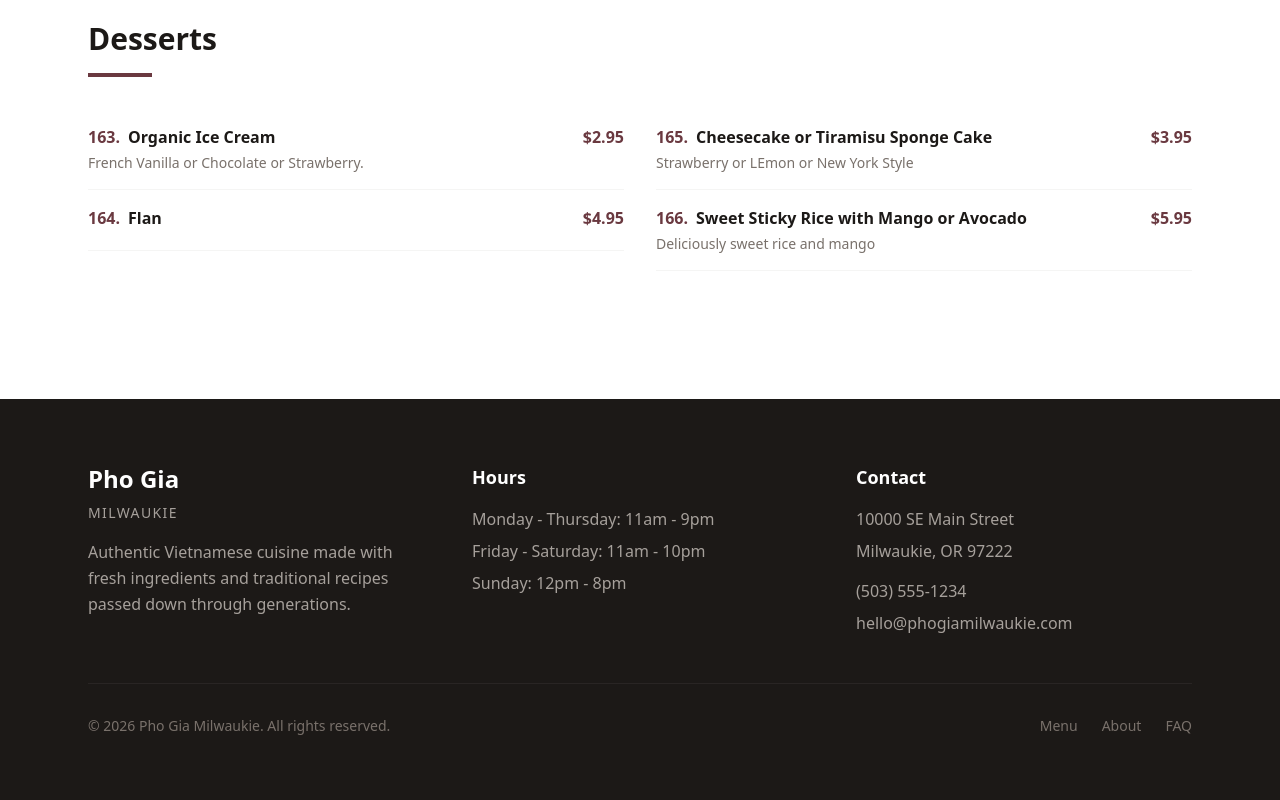
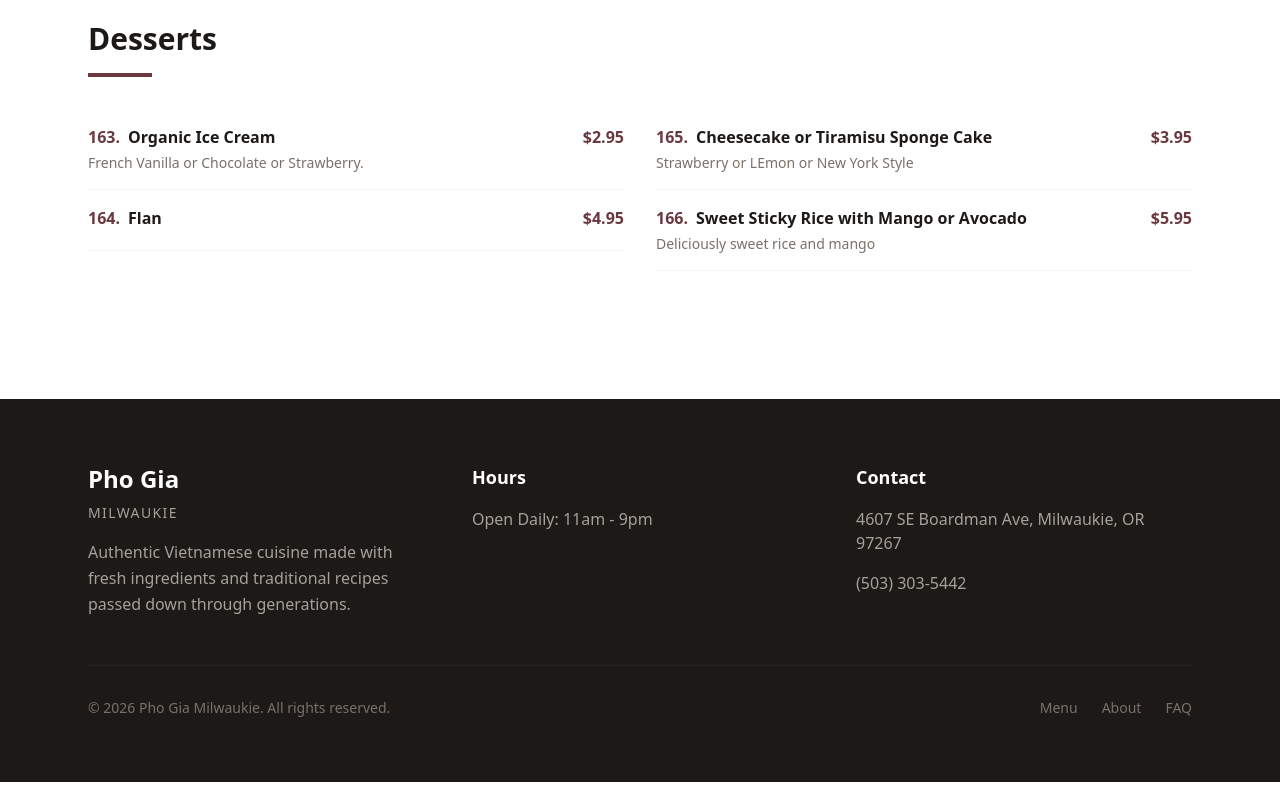
Before and after one commit to vietnguyen-dev/pho-gia, a Next.js app: page /menu in a window 1280 px wide. Shown: the part 9179-9979 px from the top of the page. Built offline with nearby package versions, Linux system fonts and the light colour scheme.

Commit message:
footing info

```diff
--- a/app/components/Footer.tsx
+++ b/app/components/Footer.tsx
@@ -21,9 +21,7 @@ export default function Footer() {
           <div>
             <h4 className="text-lg font-semibold mb-4">Hours</h4>
             <div className="space-y-2 text-stone-400">
-              <p>Monday - Thursday: 11am - 9pm</p>
-              <p>Friday - Saturday: 11am - 10pm</p>
-              <p>Sunday: 12pm - 8pm</p>
+              <p>Open Daily: 11am - 9pm</p>
             </div>
           </div>
 
@@ -31,22 +29,18 @@ export default function Footer() {
           <div>
             <h4 className="text-lg font-semibold mb-4">Contact</h4>
             <div className="space-y-2 text-stone-400">
-              <p>10000 SE Main Street</p>
-              <p>Milwaukie, OR 97222</p>
+              <p
+                className="cursor-pointer hover:text-white transition-colors select-all"
+                title="Click to select address"
+              >
+                4607 SE Boardman Ave, Milwaukie, OR 97267
+              </p>
               <p className="mt-4">
                 <a
-                  href="tel:+15035551234"
+                  href="tel:+15033035442"
                   className="hover:text-white transition-colors"
                 >
-                  (503) 555-1234
-                </a>
-              </p>
-              <p>
-                <a
-                  href="mailto:hello@phogiamilwaukie.com"
-                  className="hover:text-white transition-colors"
-                >
-                  hello@phogiamilwaukie.com
+                  (503) 303-5442
                 </a>
               </p>
             </div>
--- a/app/page.tsx
+++ b/app/page.tsx
@@ -63,6 +63,10 @@ export default function Home() {
               Our Story
             </Link>
           </div>
+
+          <p className="mt-10 text-white/70 text-sm">
+            Open Daily: 11am - 9pm
+          </p>
         </div>
 
         {/* Scroll Indicator */}
@@ -194,10 +198,10 @@ export default function Home() {
           </p>
           <div className="flex flex-col sm:flex-row gap-4 justify-center">
             <a
-              href="tel:+15035551234"
+              href="tel:+15033035442"
               className="bg-brand text-white px-8 py-4 rounded-full text-lg font-medium hover:bg-brand-light transition-colors"
             >
-              Call (503) 555-1234
+              Call (503) 303-5442
             </a>
             <a
               href="#contact"
```
